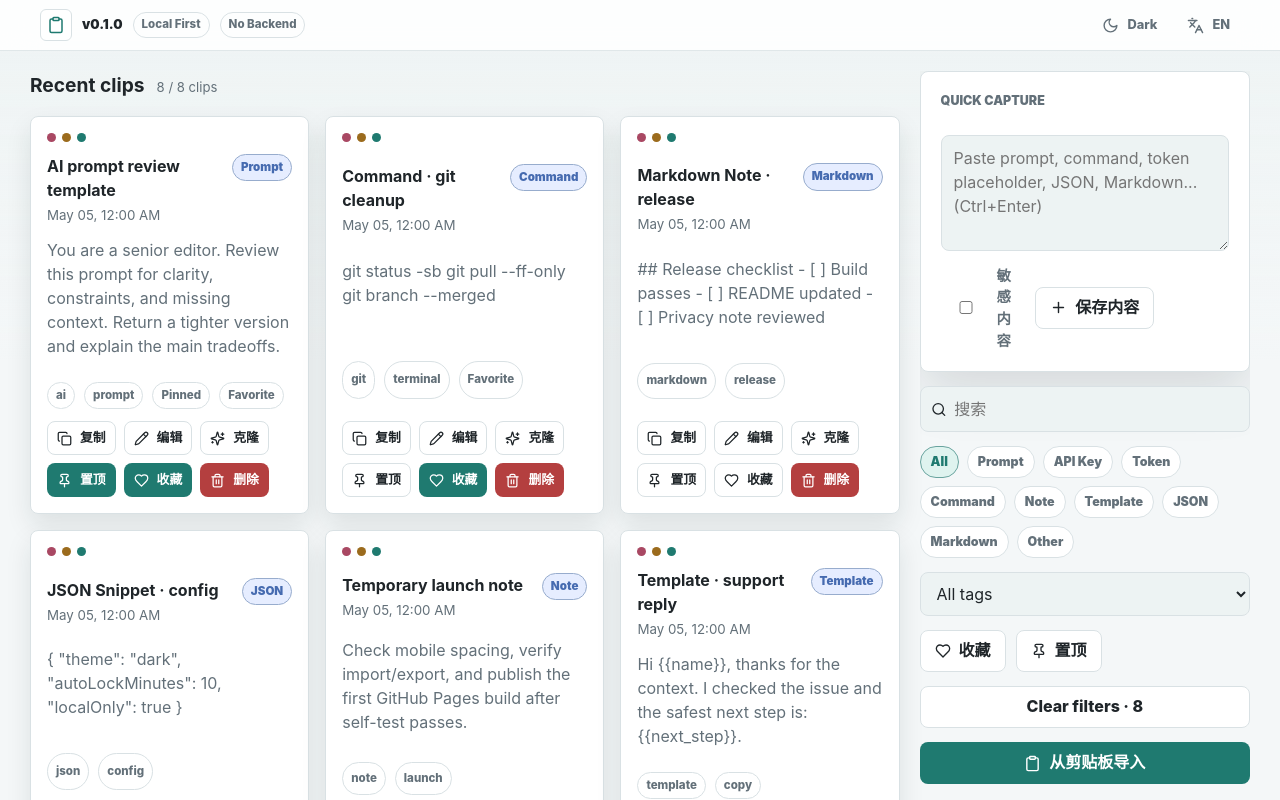
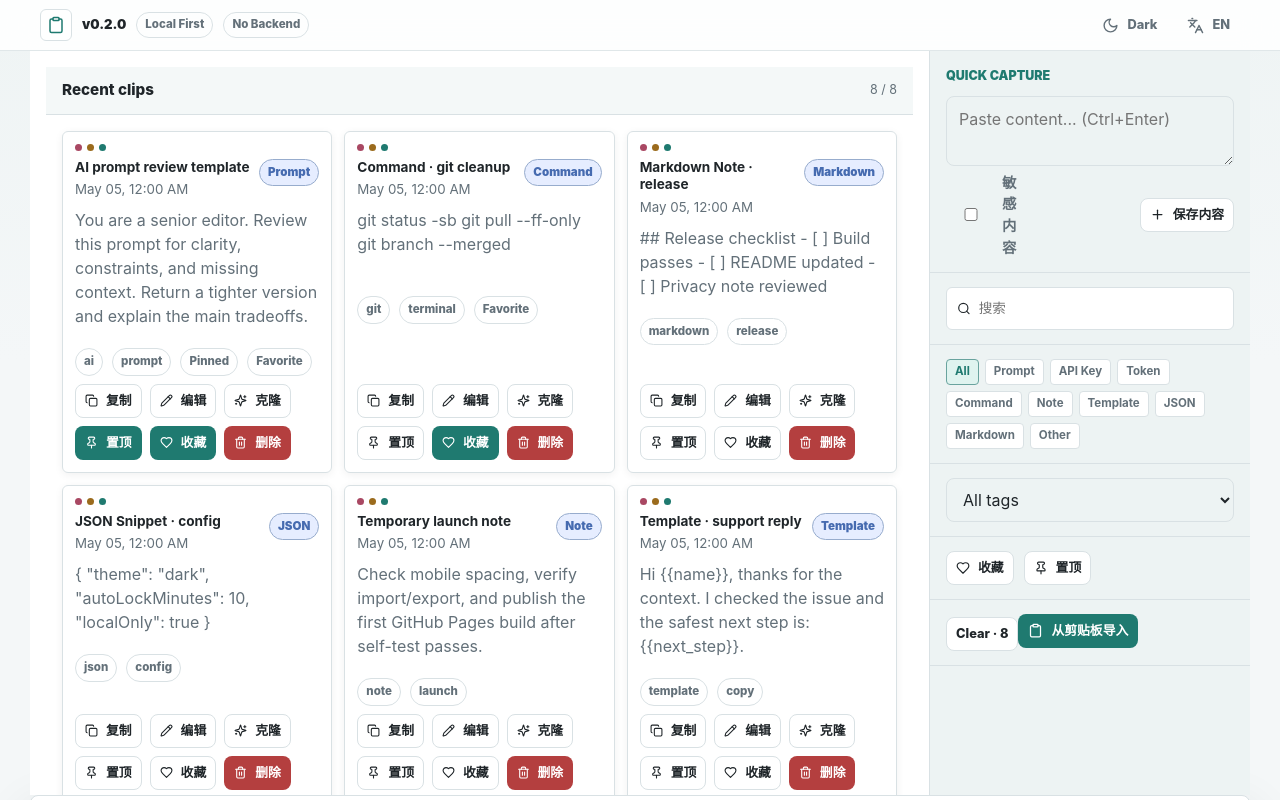
Before and after one commit to w0nderful666/vault-local, a React (Vite) app: page / in a window 1280 px wide. Shown: the top 800 px of the page. Built offline with nearby package versions, Linux system fonts and the light colour scheme.

Commit message:
refactor: OS workbench layout, version bump to v0.2.0

```diff
--- a/package.json
+++ b/package.json
@@ -1,6 +1,6 @@
 {
   "name": "local-clipboard-vault",
-  "version": "0.1.0",
+  "version": "0.2.0",
   "private": true,
   "type": "module",
   "description": "A local-first clipboard vault for saving, searching, and encrypting snippets in the browser.",
--- a/scripts/preflight.mjs
+++ b/scripts/preflight.mjs
@@ -93,10 +93,10 @@ async function checkDocs() {
   if (readme.includes("Secure Vault") && readme.includes("Web Crypto")) pass("README Secure Vault section exists");
   else fail("README Secure Vault section missing");
 
-  if (release.includes("v0.1.0")) pass("RELEASE_NOTES v0.1.0 exists");
-  else fail("RELEASE_NOTES missing v0.1.0");
+  if (release.includes("v0.2.0")) pass("RELEASE_NOTES v0.2.0 exists");
+  else fail("RELEASE_NOTES missing v0.2.0");
 
-  if (pkg.version === "0.1.0") pass("package.json version is correct");
+  if (pkg.version === "0.2.0") pass("package.json version is correct");
   else fail(`package.json version is ${pkg.version}`);
 }
 
--- a/scripts/run-self-test.mjs
+++ b/scripts/run-self-test.mjs
@@ -42,7 +42,7 @@ async function assertContains(file, marker) {
 
 async function assertPackageVersion() {
   const pkg = JSON.parse(await read("package.json"));
-  if (pkg.version === "0.1.0") pass("package.json version is 0.1.0");
+  if (pkg.version === "0.2.0") pass("package.json version is 0.2.0");
   else fail(`package.json version is ${pkg.version}`);
 }
 
@@ -97,7 +97,7 @@ await assertContains("README.md", "不上传用户内容");
 await assertContains("README.md", "No remote AI");
 await assertContains("README.md", "主密码不保存");
 await assertContains("README.md", "忘记主密码无法恢复");
-await assertContains("RELEASE_NOTES.md", "v0.1.0");
+await assertContains("RELEASE_NOTES.md", "v0.2.0");
 
 await assertContains("src/App.tsx", "navigator.clipboard.readText");
 await assertContains("src/App.tsx", "Ctrl + Enter");
--- a/src/App.tsx
+++ b/src/App.tsx
@@ -515,7 +515,7 @@ export function App() {
           <div className="main-content">
             <div className="clips-header">
               <h2>{t.recentClips}</h2>
-              <small>{filteredClips.length} / {clips.length} clips</small>
+              <small>{filteredClips.length} / {clips.length}</small>
             </div>
             <div className="floating-grid" data-testid="floating-cards">
               {filteredClips.map((clip) => (
@@ -541,15 +541,15 @@ export function App() {
                     {clip.encrypted ? <span className="tag tag--small">Encrypted</span> : null}
                   </div>
                   <div className="clip-card__actions" onClick={(event) => event.stopPropagation()}>
-                    <Button icon={<Copy size={15} />} onClick={() => void copyClip(clip)} size="sm">{t.copy}</Button>
-                    <Button icon={<Pencil size={15} />} onClick={() => void openEdit(clip)} size="sm">{t.edit}</Button>
-                    <Button icon={<Sparkles size={15} />} onClick={() => void cloneClip(clip)} size="sm">{t.clone}</Button>
-                    <Button icon={<Pin size={15} />} onClick={() => updateClip(clip.id, { pinned: !clip.pinned })} size="sm" variant={clip.pinned ? "primary" : "secondary"}>{t.pin}</Button>
-                    <Button icon={<Heart size={15} />} onClick={() => updateClip(clip.id, { favorite: !clip.favorite })} size="sm" variant={clip.favorite ? "primary" : "secondary"}>{t.favorite}</Button>
+                    <Button icon={<Copy size={13} />} onClick={() => void copyClip(clip)} size="sm">{t.copy}</Button>
+                    <Button icon={<Pencil size={13} />} onClick={() => void openEdit(clip)} size="sm">{t.edit}</Button>
+                    <Button icon={<Sparkles size={13} />} onClick={() => void cloneClip(clip)} size="sm">{t.clone}</Button>
+                    <Button icon={<Pin size={13} />} onClick={() => updateClip(clip.id, { pinned: !clip.pinned })} size="sm" variant={clip.pinned ? "primary" : "secondary"}>{t.pin}</Button>
+                    <Button icon={<Heart size={13} />} onClick={() => updateClip(clip.id, { favorite: !clip.favorite })} size="sm" variant={clip.favorite ? "primary" : "secondary"}>{t.favorite}</Button>
                     {clip.encrypted ? (
-                      <Button icon={revealed[clip.id] ? <EyeOff size={15} /> : <Eye size={15} />} onClick={() => void revealClip(clip)} size="sm">{t.reveal}</Button>
+                      <Button icon={revealed[clip.id] ? <EyeOff size={13} /> : <Eye size={13} />} onClick={() => void revealClip(clip)} size="sm">{t.reveal}</Button>
                     ) : null}
-                    <Button icon={<Trash2 size={15} />} onClick={() => deleteClip(clip)} size="sm" variant="danger">{t.delete}</Button>
+                    <Button icon={<Trash2 size={13} />} onClick={() => deleteClip(clip)} size="sm" variant="danger">{t.delete}</Button>
                   </div>
                 </article>
               ))}
@@ -558,7 +558,7 @@ export function App() {
           </div>
 
           <aside className="sidebar">
-            <div className="capture-dock" data-testid="quick-capture" id="capture">
+            <div className="sidebar__section" data-testid="quick-capture" id="capture">
               <p className="eyebrow">{t.quickCapture}</p>
               <textarea
                 aria-label={t.manualPaste}
@@ -568,7 +568,7 @@ export function App() {
                     void saveNewContent(manualText);
                   }
                 }}
-                placeholder="Paste prompt, command, token placeholder, JSON, Markdown... (Ctrl+Enter)"
+                placeholder="Paste content... (Ctrl+Enter)"
                 value={manualText}
               />
               <div className="capture-dock__actions">
@@ -580,14 +580,15 @@ export function App() {
                   />
                   {t.sensitive}
                 </label>
-                <Button icon={<Plus size={17} />} onClick={() => void saveNewContent(manualText)}>
+                <Button icon={<Plus size={15} />} onClick={() => void saveNewContent(manualText)} size="sm">
                   {t.saveContent}
                 </Button>
               </div>
             </div>
 
+            <div className="sidebar__section">
               <label className="search-box">
-              <Search size={17} />
+                <Search size={15} />
                 <input
                   aria-label={t.search}
                   onChange={(event) => setFilter((current) => ({ ...current, query: event.target.value }))}
@@ -595,7 +596,9 @@ export function App() {
                   value={filter.query}
                 />
               </label>
+            </div>
 
+            <div className="sidebar__section">
               <div className="chip-row">
                 <button className={filter.type === "All" ? "chip is-active" : "chip"} onClick={() => setFilter((current) => ({ ...current, type: "All" }))} type="button">All</button>
                 {CLIP_TYPES.map((type) => (
@@ -609,7 +612,9 @@ export function App() {
                   </button>
                 ))}
               </div>
+            </div>
 
+            <div className="sidebar__section">
               <select
                 aria-label={t.tags}
                 onChange={(event) => setFilter((current) => ({ ...current, tag: event.target.value }))}
@@ -618,31 +623,37 @@ export function App() {
                 <option value="">All tags</option>
                 {tags.map((tag) => <option key={tag} value={tag}>{tag}</option>)}
               </select>
+            </div>
 
+            <div className="sidebar__section">
               <div className="button-row">
                 <Button
-                icon={<Heart size={16} />}
+                  icon={<Heart size={14} />}
                   onClick={() => setFilter((current) => ({ ...current, onlyFavorite: !current.onlyFavorite }))}
                   variant={filter.onlyFavorite ? "primary" : "secondary"}
+                  size="sm"
                 >
                   {t.favorite}
                 </Button>
                 <Button
-                icon={<Pin size={16} />}
+                  icon={<Pin size={14} />}
                   onClick={() => setFilter((current) => ({ ...current, onlyPinned: !current.onlyPinned }))}
                   variant={filter.onlyPinned ? "primary" : "secondary"}
+                  size="sm"
                 >
                   {t.pin}
                 </Button>
               </div>
+            </div>
 
-            <Button onClick={() => setFilter({ query: "", type: "All", tag: "", onlyPinned: false, onlyFavorite: false })}>
-              Clear filters · {filteredClips.length}
+            <div className="sidebar__section">
+              <Button onClick={() => setFilter({ query: "", type: "All", tag: "", onlyPinned: false, onlyFavorite: false })} size="sm">
+                Clear · {filteredClips.length}
               </Button>
-
-            <Button icon={<Clipboard size={17} />} onClick={importFromClipboard} variant="primary">
+              <Button icon={<Clipboard size={15} />} onClick={importFromClipboard} variant="primary" size="sm">
                 {t.pasteFromClipboard}
               </Button>
+            </div>
           </aside>
         </section>
 
--- a/src/config/siteMeta.ts
+++ b/src/config/siteMeta.ts
@@ -1,7 +1,7 @@
 export const siteMeta = {
   name: "Local Clipboard Vault",
   shortName: "LCV",
-  version: "0.1.0",
+  version: "0.2.0",
   description: "A Local First clipboard vault for saving, searching, and encrypting snippets in the browser.",
   repositoryUrl: "https://github.com/w0nderful666/local-clipboard-vault",
   demoUrl: "https://w0nderful666.github.io/local-clipboard-vault/",
--- a/src/styles/global.css
+++ b/src/styles/global.css
@@ -264,41 +264,62 @@ main {
 
 .workspace {
   display: grid;
-  grid-template-columns: minmax(0, 1fr) minmax(300px, 0.38fr);
-  gap: 20px;
-  padding: 20px 0;
+  grid-template-columns: 1fr 320px;
+  gap: 0;
+  padding: 0;
+  min-height: calc(100vh - 56px);
 }
 
 .main-content {
   display: flex;
   flex-direction: column;
-  gap: 16px;
+  gap: 0;
+  padding: 16px;
+  background: var(--surface);
+  border-right: 1px solid var(--border);
+  overflow-y: auto;
+  max-height: calc(100vh - 56px);
 }
 
 .clips-header {
   display: flex;
-  align-items: baseline;
-  gap: 12px;
+  align-items: center;
+  justify-content: space-between;
+  padding: 12px 16px;
+  border-bottom: 1px solid var(--border);
+  background: color-mix(in srgb, var(--surface-strong) 60%, transparent);
+  position: sticky;
+  top: 0;
+  z-index: 10;
 }
 
 .clips-header h2 {
   margin: 0;
-  font-size: 1.2rem;
+  font-size: 0.95rem;
+  font-weight: 800;
 }
 
 .clips-header small {
   color: var(--muted);
-  font-size: 0.82rem;
+  font-size: 0.78rem;
 }
 
 .sidebar {
   display: flex;
   flex-direction: column;
-  gap: 14px;
-  position: sticky;
-  top: 60px;
-  max-height: calc(100vh - 80px);
+  gap: 0;
+  height: calc(100vh - 56px);
   overflow-y: auto;
+  background: var(--surface-strong);
+}
+
+.sidebar__section {
+  padding: 14px 16px;
+  border-bottom: 1px solid var(--border);
+}
+
+.sidebar__section:first-child {
+  padding-top: 16px;
 }
 
 .capture-dock,
@@ -308,14 +329,28 @@ main {
 }
 
 .capture-dock {
-  display: grid;
-  gap: 14px;
+  display: flex;
+  flex-direction: column;
+  gap: 10px;
 }
 
-.capture-dock textarea,
-.edit-form textarea {
-  min-height: 116px;
+.capture-dock .eyebrow {
+  margin: 0 0 4px;
+  font-size: 0.7rem;
+}
+
+.capture-dock textarea {
+  min-height: 100px;
   resize: vertical;
+  font-size: 0.85rem;
+  line-height: 1.5;
+}
+
+.capture-dock__actions {
+  display: flex;
+  align-items: center;
+  justify-content: space-between;
+  gap: 8px;
 }
 
 .field,
@@ -363,8 +398,8 @@ select:focus {
   align-items: center;
   gap: 8px;
   border: 1px solid var(--border);
-  border-radius: 8px;
-  background: var(--surface-strong);
+  border-radius: 6px;
+  background: var(--surface);
   padding: 0 10px;
 }
 
@@ -372,29 +407,25 @@ select:focus {
   border: 0;
   background: transparent;
   padding-inline: 0;
-}
-
-.filter-panel {
-  display: grid;
-  gap: 12px;
+  font-size: 0.85rem;
 }
 
 .chip-row {
   display: flex;
   flex-wrap: wrap;
-  gap: 8px;
+  gap: 6px;
 }
 
 .chip {
-  min-height: 32px;
+  min-height: 26px;
   border: 1px solid var(--border);
-  border-radius: 999px;
+  border-radius: 4px;
   background: var(--surface);
   color: var(--muted);
-  padding: 5px 10px;
+  padding: 3px 8px;
   cursor: pointer;
-  font-size: 0.78rem;
-  font-weight: 900;
+  font-size: 0.72rem;
+  font-weight: 700;
 }
 
 .chip.is-active {
@@ -414,41 +445,58 @@ select:focus {
 
 .floating-grid {
   display: grid;
-  grid-template-columns: repeat(auto-fill, minmax(260px, 1fr));
-  gap: 16px;
+  grid-template-columns: repeat(auto-fill, minmax(220px, 1fr));
+  gap: 12px;
+  padding: 16px;
 }
 
 .clip-card {
-  display: grid;
-  gap: 12px;
-  min-height: 250px;
+  display: flex;
+  flex-direction: column;
+  gap: 8px;
+  min-height: 140px;
   border: 1px solid var(--border);
-  border-radius: 8px;
+  border-radius: 6px;
   background: var(--surface);
-  padding: 16px;
-  box-shadow: var(--shadow-soft);
+  padding: 12px;
+  box-shadow: 0 2px 8px rgb(0 0 0 / 6%);
   cursor: pointer;
   animation: float-in 220ms ease both;
-  transition:
-    transform 160ms ease,
-    border-color 160ms ease,
-    box-shadow 160ms ease;
+  transition: all 140ms ease;
+  position: relative;
+  overflow: hidden;
+}
+
+.clip-card::before {
+  content: "";
+  position: absolute;
+  top: 0;
+  left: 0;
+  right: 0;
+  height: 3px;
+  background: linear-gradient(90deg, var(--rose) 0%, var(--amber) 50%, var(--teal) 100%);
+  opacity: 0;
+  transition: opacity 140ms ease;
+}
+
+.clip-card:hover::before {
+  opacity: 1;
 }
 
 .clip-card:hover {
-  border-color: color-mix(in srgb, var(--teal) 45%, var(--border));
-  box-shadow: var(--shadow);
-  transform: translateY(-3px);
+  border-color: var(--teal);
+  box-shadow: 0 4px 16px rgb(0 0 0 / 12%);
+  transform: translateY(-2px) scale(1.01);
 }
 
 .clip-card__bar {
   display: flex;
-  gap: 6px;
+  gap: 5px;
 }
 
 .clip-card__bar span {
-  width: 9px;
-  height: 9px;
+  width: 7px;
+  height: 7px;
   border-radius: 999px;
   background: var(--border);
 }
@@ -468,12 +516,15 @@ select:focus {
 .clip-card__head {
   display: flex;
   justify-content: space-between;
-  gap: 12px;
+  align-items: flex-start;
+  gap: 8px;
 }
 
 .clip-card h3 {
   margin: 0;
-  font-size: 1rem;
+  font-size: 0.85rem;
+  font-weight: 700;
+  line-height: 1.3;
 }
 
 .clip-card small,
```
Also changed, not shown: 2 other files (tests, documents, lock files or other folders). Lines whose indentation alone changed are shown as unchanged.
